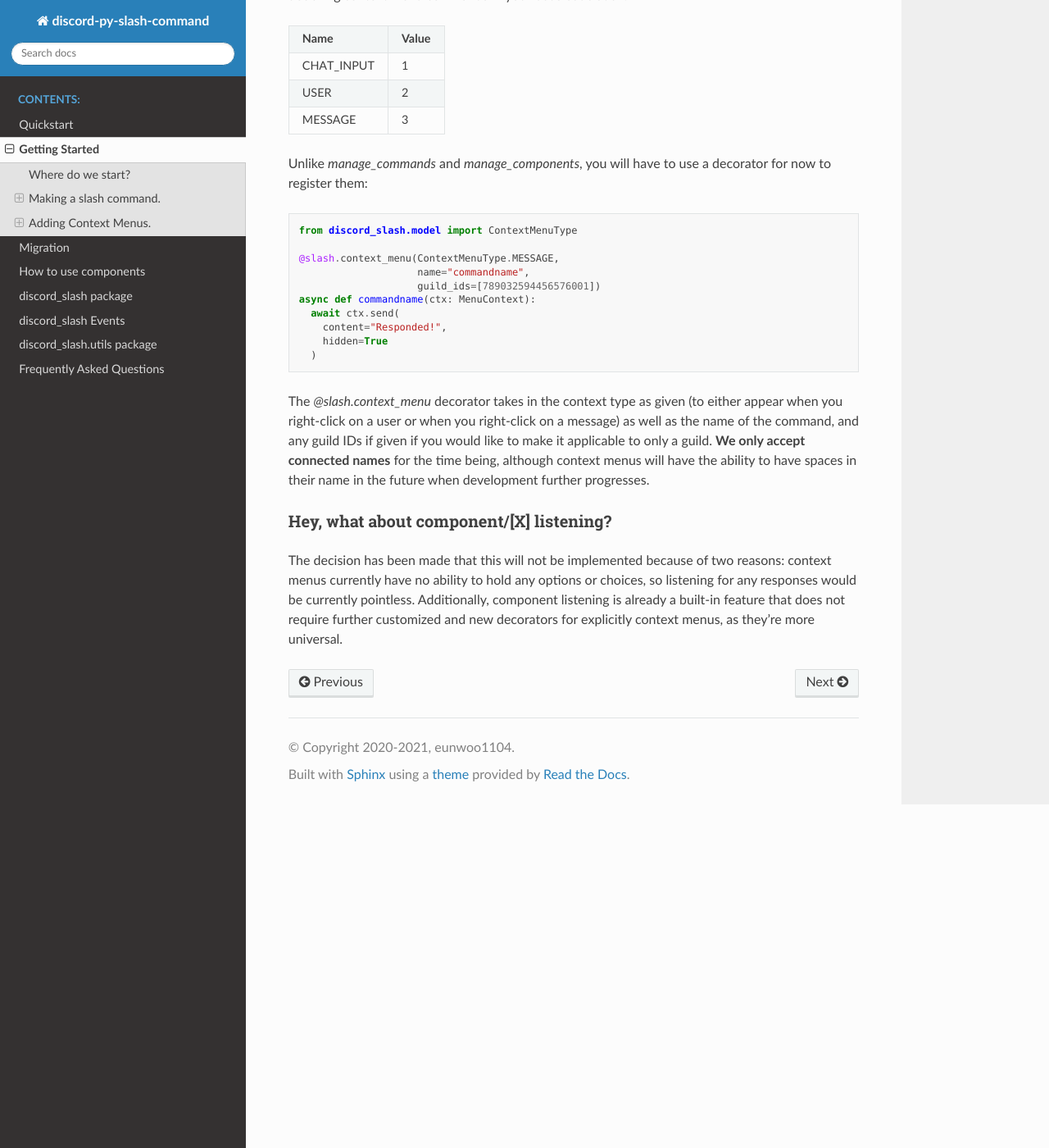
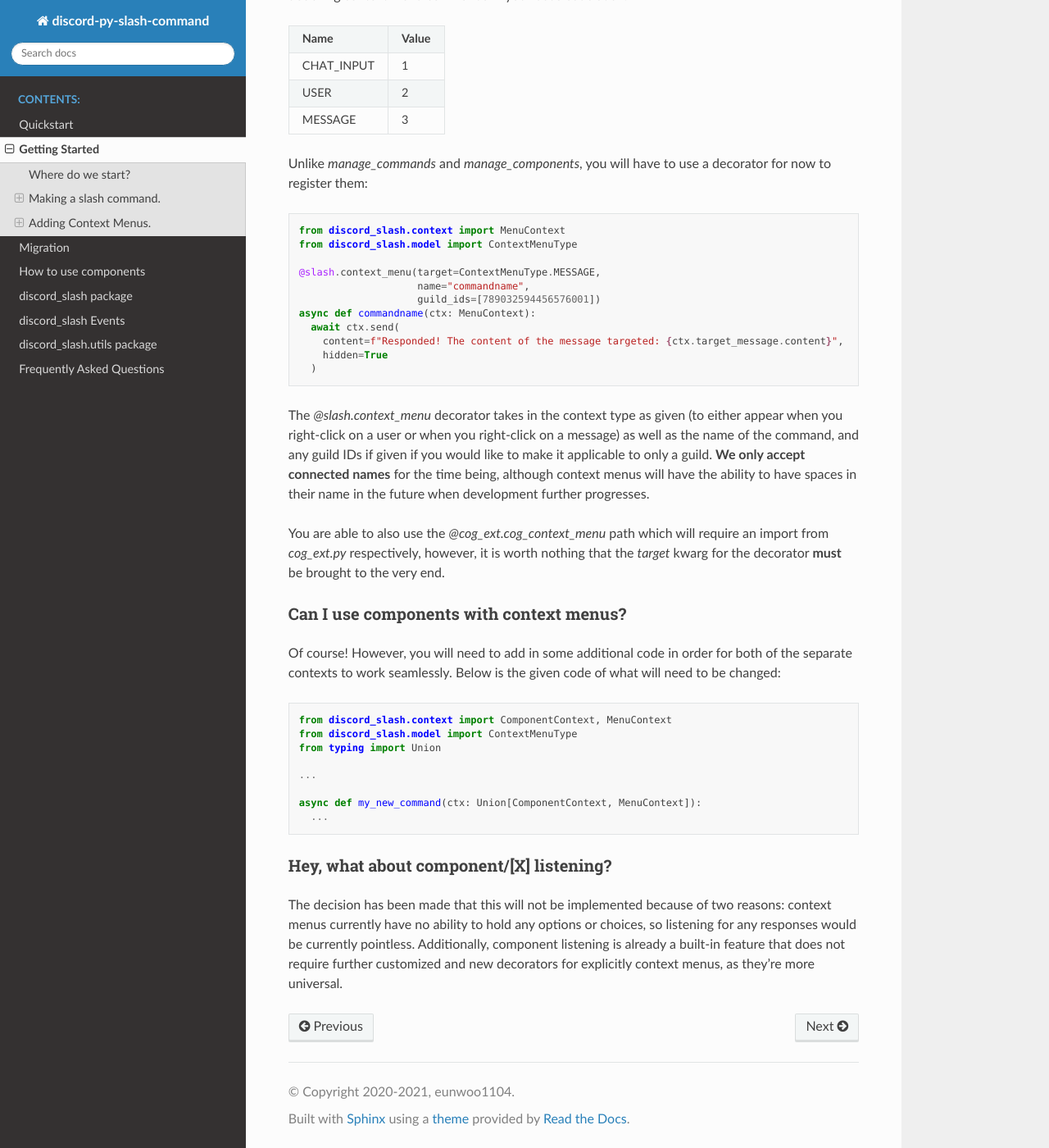
Before and after one commit to interactions-py/interactions.py, a Sphinx documentation site: the page built from docs/gettingstarted.rst, in a window 1280 px wide and 1400 px high, scrolled down 6623 px. Shown: the whole window at 82% size. Built offline with Sphinx 7.4.7 and the Read the Docs theme 2.0.0, drawn with Linux system fonts in a browser that asks for light colours; the version number could not be read and is left out.

Commit message:
Update docs and prepare for launch.

```diff
--- a/docs/gettingstarted.rst
+++ b/docs/gettingstarted.rst
@@ -358,20 +358,40 @@ Unlike `manage_commands` and `manage_components`, you will have to use a decorat
 
 .. code-block :: python
 
+  from discord_slash.context import MenuContext
   from discord_slash.model import ContextMenuType
 
-  @slash.context_menu(ContextMenuType.MESSAGE,
+  @slash.context_menu(target=ContextMenuType.MESSAGE,
                       name="commandname",
                       guild_ids=[789032594456576001])
   async def commandname(ctx: MenuContext):
     await ctx.send(
-      content="Responded!",
+      content=f"Responded! The content of the message targeted: {ctx.target_message.content}",
       hidden=True
     )
 
 The `@slash.context_menu` decorator takes in the context type as given (to either appear when you right-click on a user or when you right-click on a message) as well
 as the name of the command, and any guild IDs if given if you would like to make it applicable to only a guild. **We only accept connected names** for the time being,
 although context menus will have the ability to have spaces in their name in the future when development further progresses.
+
+You are able to also use the `@cog_ext.cog_context_menu` path which will require an import from `cog_ext.py` respectively, however, it is worth nothing that
+the `target` kwarg for the decorator **must** be brought to the very end.
+
+Can I use components with context menus?
+----------------------------------------
+Of course! However, you will need to add in some additional code in order for both of the separate contexts to work seamlessly. Below is the given code of what will need
+to be changed:
+
+.. code-block :: python
+
+  from discord_slash.context import ComponentContext, MenuContext
+  from discord_slash.model import ContextMenuType
+  from typing import Union
+
+  ...
+
+  async def my_new_command(ctx: Union[ComponentContext, MenuContext]):
+    ...
 
 Hey, what about component/[X] listening?
 ----------------------------------------
```
Also changed, not shown: 3 other files.
